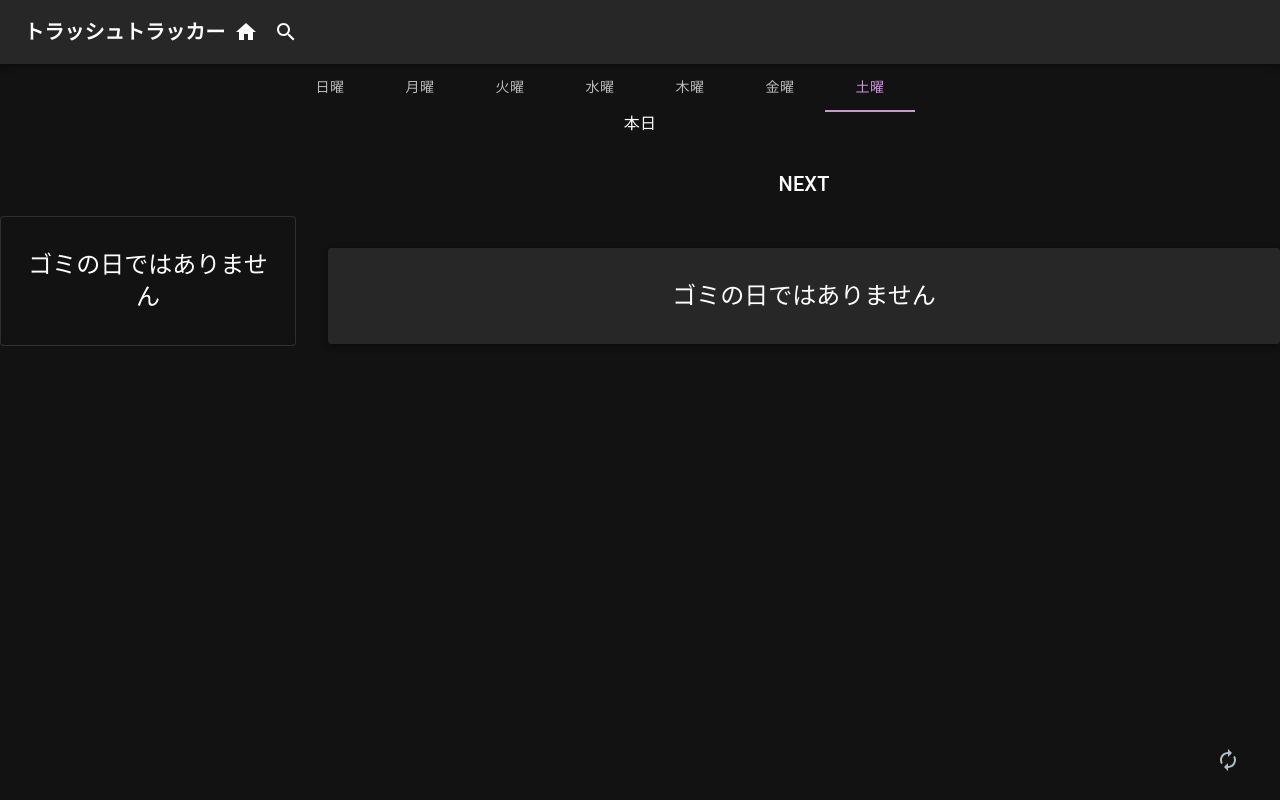
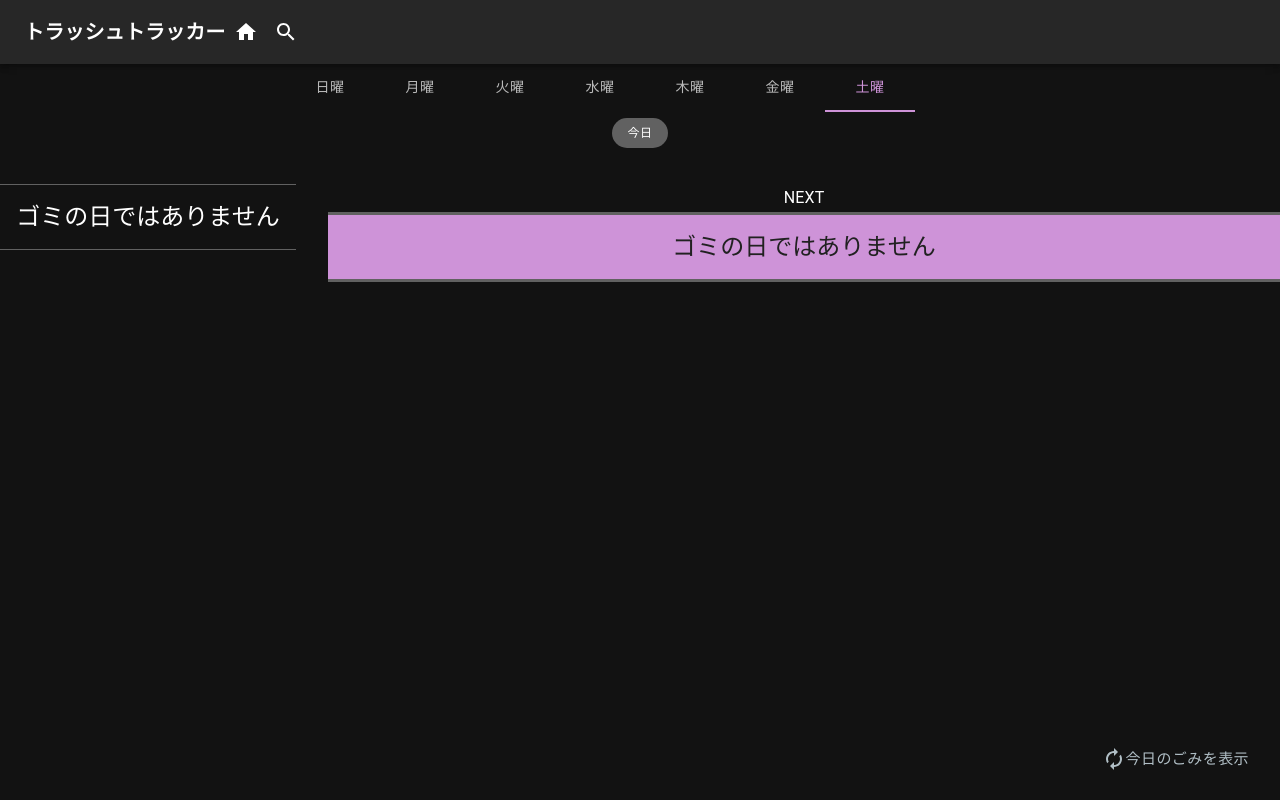
Before and after one commit to yukky-piano/trashday-tracker, a Next.js app: page / in a window 1280 px wide. Built offline with nearby package versions, Linux system fonts and the light colour scheme.

Commit message:
強調表示の調整

```diff
--- a/features/components/setting/reload.tsx
+++ b/features/components/setting/reload.tsx
@@ -17,10 +17,12 @@ const ApReload: React.FC = () => {
         right: "20px",
         bottom: "20px",
         color: blueGrey[200],
+        borderRadius: "5rem",
       }}
       onClick={handleReload}
     >
       <Autorenew />
+      今日のごみを表示
     </Button>
   );
 };
--- a/features/components/trash-day/trash.tsx
+++ b/features/components/trash-day/trash.tsx
@@ -1,8 +1,22 @@
 import { WEEKS, WeekDay, useWeeklyTrash } from "@/features/hooks/weekly-trash";
-import { Box, Grid, Paper, Typography } from "@mui/material";
+import { Box, CSSObject, Grid, Typography } from "@mui/material";
+import { cyan, grey } from "@mui/material/colors";
 import { useMemo } from "react";
 
-export type DaySize = "sm" | "md" | "lg";
+export type DaySize = "sm" | "lg";
+
+const largeSx: CSSObject = {
+  position: "relative",
+  borderBlock: "3px solid",
+  borderColor: grey["700"],
+  backgroundColor: "primary.main",
+  color: grey["900"],
+};
+const smallSx: CSSObject = {
+  position: "relative",
+  borderBlock: "1px solid",
+  borderColor: grey["A700"],
+};
 
 const ApDay = ({
   weekDay,
@@ -22,16 +36,9 @@ const ApDay = ({
 
   return (
     <Box textAlign="center">
+      <Box sx={isLargeSize ? largeSx : smallSx}>
         {trashSchedule[weekDay] ? (
-        <Paper
-          elevation={4}
-          sx={{
-            my: "3rem",
-            height: "100%",
-            p: "1rem",
-          }}
-          variant={isLargeSize ? undefined : "outlined"}
-        >
+          <>
             {formattedName?.map((name, index) => (
               <Box key={index} my="1rem">
                 <Typography
@@ -42,18 +49,13 @@ const ApDay = ({
                 </Typography>
               </Box>
             ))}
-        </Paper>
+          </>
         ) : (
-        <Paper
-          elevation={4}
-          sx={{ my: "3rem", height: "100%", p: "1rem" }}
-          variant={isLargeSize ? undefined : "outlined"}
-        >
           <Typography variant="h5" my="1rem">
             ゴミの日ではありません
           </Typography>
-        </Paper>
         )}
+      </Box>
     </Box>
   );
 };
@@ -72,11 +74,26 @@ const ApTrash = ({ weekday }: { weekday: number }) => {
 
   return (
     <Grid container direction="row" justifyContent="space-around" spacing={4}>
-      {diffWeekday === 0 && (
       <Grid item xs={12}>
-          <Box textAlign="center">本日</Box>
+        <Box textAlign="center" p="0.5rem">
+          <Typography
+            variant="caption"
+            py="0.5rem"
+            px="1rem"
+            bgcolor={
+              diffWeekday === 0
+                ? grey["A700"]
+                : showNext
+                ? cyan["800"]
+                : undefined
+            }
+            borderRadius="2rem"
+          >
+            {diffWeekday === 0 && <>今日</>}
+            {showNext && <>来週</>}
+          </Typography>
+        </Box>
       </Grid>
-      )}
       <Grid item xs={12} md={isNextLarge ? 3 : 9}>
         <ApDay
           weekDay={WEEKS[weekday % 7]}
@@ -86,7 +103,7 @@ const ApTrash = ({ weekday }: { weekday: number }) => {
       </Grid>
       <Grid item xs={12} md={isNextLarge ? 9 : 3}>
         <Box textAlign="center">
-          <Typography variant="h6">NEXT</Typography>
+          <Typography variant="subtitle1">NEXT</Typography>
         </Box>
         <ApDay
           weekDay={WEEKS[(weekday + 1) % 7]}
```
Lines whose indentation alone changed are shown as unchanged.
